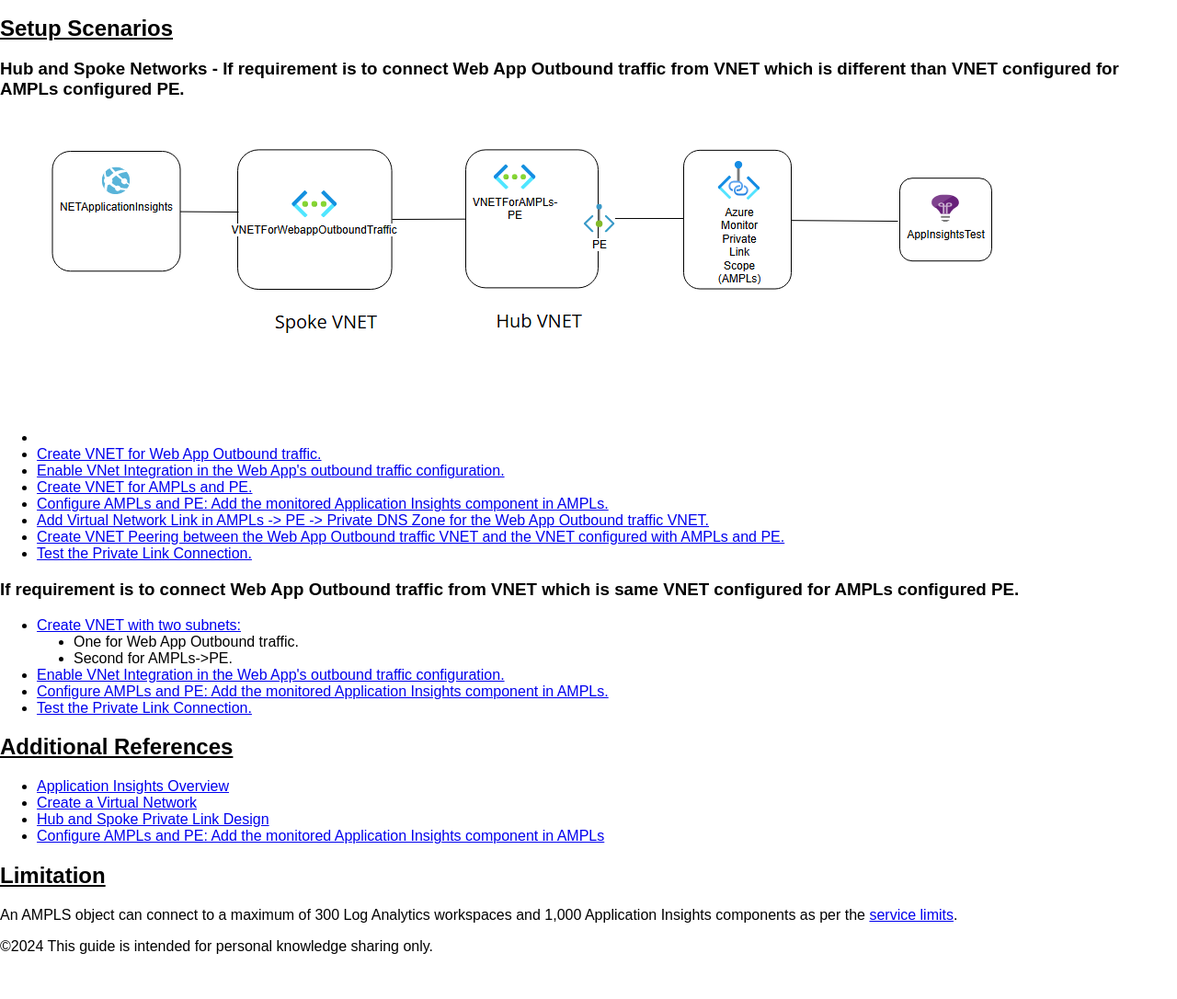
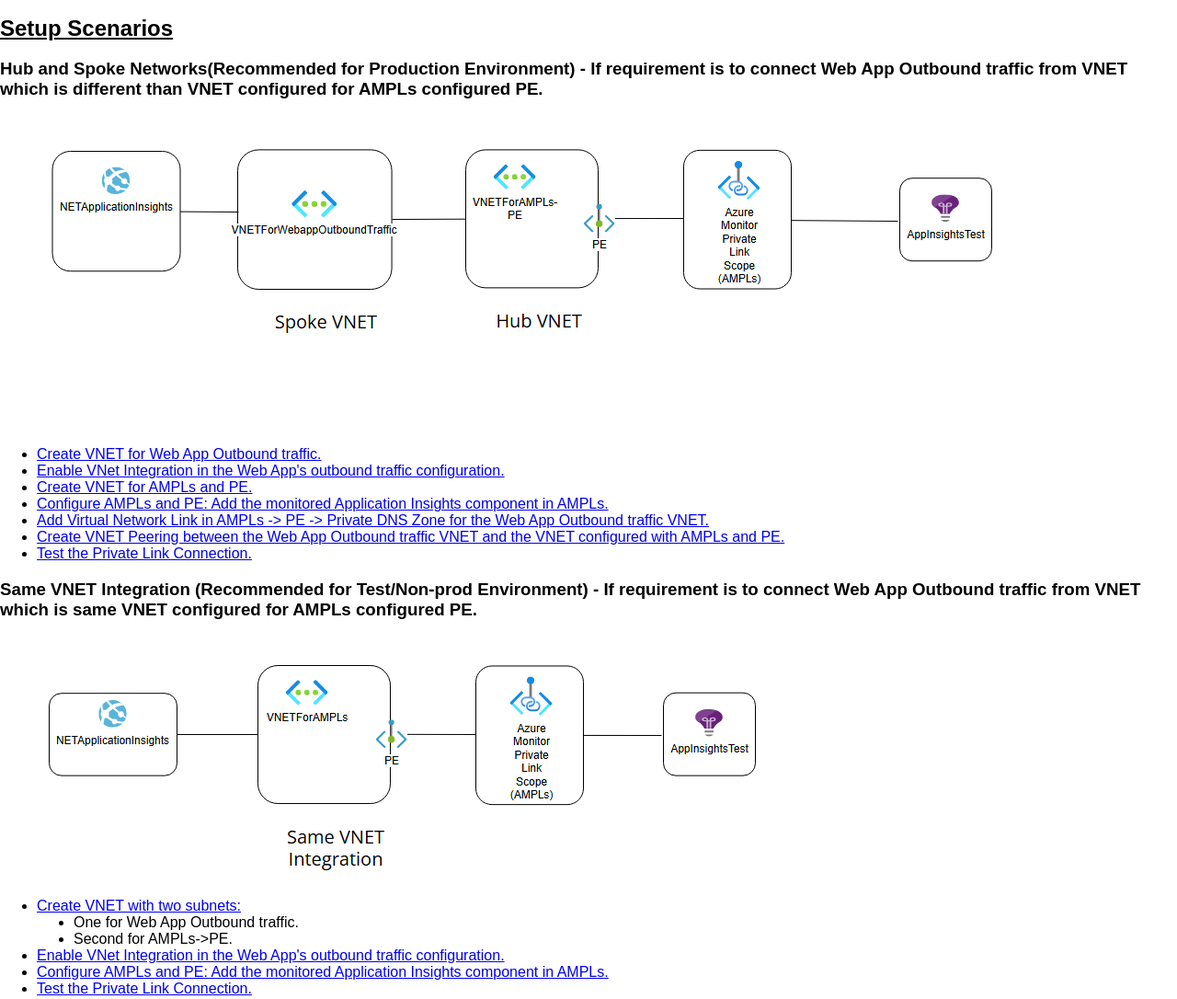
Before and after one commit to patelsagar63/AzureMonitorDemo, a website: page src/index.html in a window 1280 px wide. Shown: the part 362-1448 px from the top of the page at 92% size. Before the commit the page ends 1416 px from the top, so only its background shows below. Drawn offline with Linux system fonts and the light colour scheme.

Commit message:
Adding Diagram for Same VNET Integration

```diff
--- a/src/index.html
+++ b/src/index.html
@@ -27,8 +27,8 @@
     </ul>
 
     <h2><u>Setup Scenarios</u></h2>
-    <h3>Hub and Spoke Networks - If requirement is to connect Web App Outbound traffic from VNET which is different than VNET configured for AMPLs configured PE.</h3>
-    <ul><li><img src="/Images/Hub-Spoke AMPLs.png" alt="Hub-Spoke-AMPLs"></img></li>
+    <h3>Hub and Spoke Networks(Recommended for Production Environment) - If requirement is to connect Web App Outbound traffic from VNET which is different than VNET configured for AMPLs configured PE.</h3>
+    <ul><img src="/Images/Hub-Spoke AMPLs.png" alt="Hub-Spoke-AMPLs"></img>
         <li><a href="1-1.html">Create VNET for Web App Outbound traffic.</a></li>
         <li><a href="1-2.html">Enable VNet Integration in the Web App's outbound traffic configuration.</a></li>
         <li><a href="1-3.html">Create VNET for AMPLs and PE. </a></li>
@@ -38,8 +38,8 @@
         <li><a href="1-7.html">Test the Private Link Connection.</a></li>
     </ul>
 
-    <h3>If requirement is to connect Web App Outbound traffic from VNET which is same VNET configured for AMPLs configured PE. </h3>
-    <ul>
+    <h3>Same VNET Integration (Recommended for Test/Non-prod Environment) - If requirement is to connect Web App Outbound traffic from VNET which is same VNET configured for AMPLs configured PE. </h3>
+    <ul><img src="/Images/SameVNET AMPLs.png" alt="Same-VNET-AMPLs"></img>
         <li><a href="2-1.html"> Create VNET with two subnets:</a>
             <ul style="list-style-type:disc;">
                 <li>One for Web App Outbound traffic.</li>
```
Also changed, not shown: src/2-1.html (+1 -1 lines), src/2-2.html (+1 -1 lines), src/2-3.html (+1 -1 lines), src/2-4.html (+1 -1 lines), src/Images/SameVNET AMPLs.png (added).
